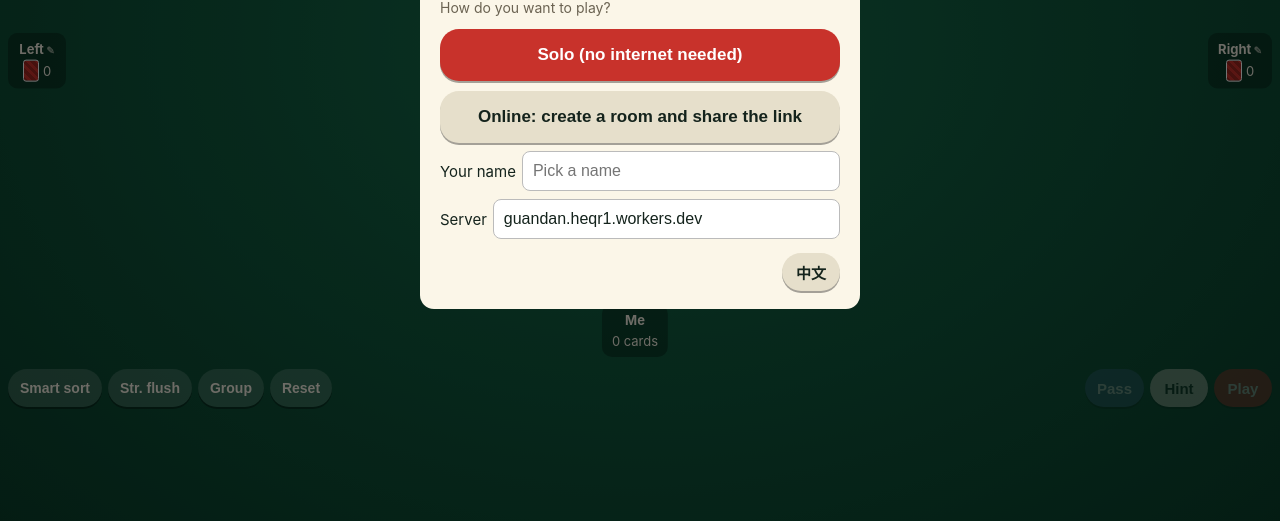
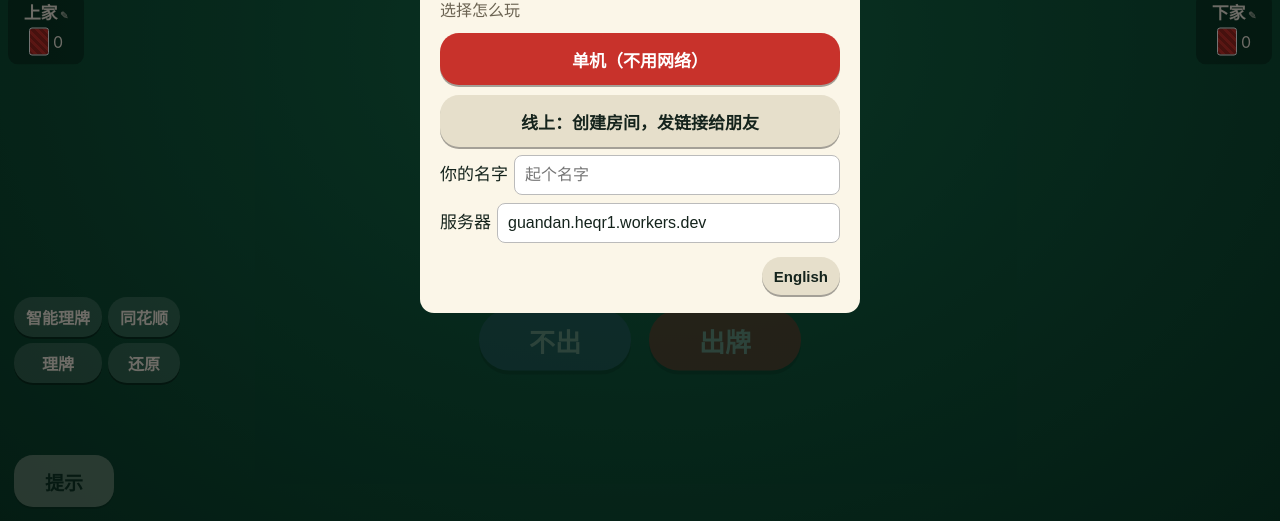
Before and after one commit to QHeSRS/guandan, a plain HTML site: page index.html in a window 1280 px wide. Shown: the part 279-800 px from the top of the page. Drawn offline with Linux system fonts and the light colour scheme.

Commit message:
Add files via upload

```diff
--- a/index.html
+++ b/index.html
@@ -79,6 +79,37 @@ html,body{margin:0;height:100%;overflow:hidden;background:#06261a;font:15px/1.4
 .note{font-size:12px;color:#6b6352}
 .choice{display:grid;gap:10px;margin-top:12px}
 .choice .bt{min-height:52px;font-size:17px}
+
+#bPass,#bPlay{font-size:calc(15px*var(--bs,1));min-height:calc(38px*var(--bs,1));min-width:calc(58px*var(--bs,1));border-radius:calc(19px*var(--bs,1))}
+.mhead{display:flex;align-items:center;justify-content:space-between;gap:10px;margin-bottom:6px}.mhead h2{margin:0}
+/* 大屏（iPad / Mac）：字更大；「不出」「出牌」放在“我”正下方的中间，又大又醒目；「提示」放另一侧 */
+#ctrl .grp.side{margin-left:auto}
+  body.big{font-size:17px}
+  body.big .lv{font-size:16px}body.big .lv b{font-size:19px;padding:2px 10px}
+  body.big .tb{font-size:16px;padding:7px 14px}
+  body.big #net{font-size:14px}
+  body.big .info{padding:7px 12px;min-width:76px}body.big .info .nm{font-size:17px;max-width:150px}body.big .info .cnt{font-size:16px}
+  body.big .back{width:20px;height:28px}
+  body.big .rk{font-size:13px}body.big .tag{font-size:12px}
+  body.big .pass{font-size:22px}
+  body.big .ptype{font-size:13px;top:-18px}
+  body.big #info{font-size:17px}
+  body.big #toast{font-size:20px;padding:10px 24px}
+  body.big #ctrl{display:flex;position:relative;min-height:calc(80px*var(--bs,1));align-items:center;padding:8px 14px}
+  body.big #ctrl .grp.mainbtns{position:absolute;left:max(50%, calc(152px*var(--bs,1) + 9px + 380px));top:50%;transform:translate(-50%,-50%);gap:18px;flex-wrap:nowrap}
+  body.big #ctrl .bt.sm{font-size:18px;min-height:48px;padding:0 18px}
+  body.big #bHint{font-size:19px;min-height:52px;min-width:100px;padding:0 20px;position:fixed;left:calc(14px + env(safe-area-inset-left));bottom:calc(14px + env(safe-area-inset-bottom));z-index:300}
+  body.big #bPass,body.big #bPlay{font-size:calc(26px*var(--bs,1));min-height:calc(61px*var(--bs,1));min-width:calc(152px*var(--bs,1));border-radius:calc(30px*var(--bs,1));padding:0 28px;box-shadow:0 4px 0 rgba(0,0,0,.35)}
+  body.big .box h2{font-size:26px}body.big .box p,body.big .box li{font-size:16px}body.big .box label{font-size:17px}
+@media (max-width:899px){
+  body.big #ctrl #bPass,body.big #ctrl #bPlay{min-width:calc(120px*var(--bs,1));padding:0 16px}
+  body.big #ctrl .grp.mainbtns{left:max(50%, calc(120px*var(--bs,1) + 9px + 250px)) !important}
+}
+@media (max-width:1299px){
+  body.big #ctrl .grp.mainbtns{left:max(50%, calc(152px*var(--bs,1) + 9px + 250px))}
+  body.big #ctrl .grp:first-child{display:grid;grid-template-columns:auto auto;gap:6px}
+  body.big #ctrl .bt.sm{min-height:40px;font-size:16px;padding:0 12px}
+}
 #ctrl{display:flex;justify-content:space-between;gap:6px;padding:4px 8px;flex:none;flex-wrap:wrap}
 #ctrl .grp{display:flex;gap:6px;flex-wrap:wrap}
 .bt{min-height:38px;min-width:58px;padding:0 12px;border-radius:19px;border:none;font-size:15px;font-weight:700;cursor:pointer;background:#f3efe2;color:var(--ink);box-shadow:0 2px 0 rgba(0,0,0,.35)}
@@ -159,9 +190,9 @@ html,body{margin:0;height:100%;overflow:hidden;background:#06261a;font:15px/1.4
       <button class="bt sm" id="bGroup" data-t="group" data-tt="groupTip">理牌</button>
       <button class="bt sm" id="bReset" data-t="reset" data-tt="resetTip">还原</button>
     </div>
-    <div class="grp">
+    <div class="grp side"><button class="bt" id="bHint" data-t="hint">提示</button></div>
+    <div class="grp mainbtns">
       <button class="bt pa" id="bPass" data-t="pass">不出</button>
-      <button class="bt" id="bHint" data-t="hint">提示</button>
       <button class="bt main" id="bPlay">出牌</button>
     </div>
   </div>
@@ -779,7 +810,7 @@ const L10N = {
     title: '离线掼蛋', howPlay: '选择怎么玩', solo: '单机（不用网络）', onlineBtn: '线上：创建房间，发链接给朋友', onlineGh: '线上模式请用 GitHub 上的版本打开。',
     server: '服务器', needSrv: '第一次用线上模式，需要填你部署好的 Cloudflare 服务器地址。', fillSrv: '请先填服务器地址',
     setCpuHost: '电脑难度和出牌速度由房主设置。', setDiff: '电脑难度', setDiffNote: '困难 / 大师：每步先模拟推演几百种可能的牌局再出牌，每步约 1 秒 / 2 秒。',
-    setSpeed: '出牌速度', setAuto: '要不起时自动跳过', setSort: '每局发牌后自动智能理牌', setSrv: '联机服务器', test: '测试', setLang: '语言 Language',
+    setSpeed: '出牌速度', setAuto: '要不起时自动跳过', setSort: '每局发牌后自动智能理牌', setSrv: '联机服务器', test: '测试', setLang: '语言 Language', setBtn: '「不出」「出牌」按键大小', setLayout: '界面布局', layout: {auto: '自动', big: '大屏（iPad / 电脑）', small: '手机'}, verLine: (v, wh, l) => `版本 ${v} · 窗口 ${wh} · 当前：${l}`, btn: {normal: '标准', large: '大', xl: '特大'},
     modeBtn: '单机 / 线上', restart: '重新开始整场', restartQ: '重新开始？', restartNote: '两边级数都回到 2。', cancel: '取消',
     names: '电脑玩家改名', namesNote: '改名随时生效。清空就恢复默认名字。', save: '保存', rename: n => `给「${n}」改名`,
     stats: '游戏统计', stRounds: '累计游戏局数', stTime: '累计游戏时间', stMonth: '本月游戏时间', stPeople: '线上一起玩过的人数',
@@ -828,7 +859,7 @@ const L10N = {
     title: 'Guandan', howPlay: 'How do you want to play?', solo: 'Solo (no internet needed)', onlineBtn: 'Online: create a room and share the link', onlineGh: 'For online play, open the GitHub version.',
     server: 'Server', needSrv: 'First time online: enter your Cloudflare server address.', fillSrv: 'Enter the server address first',
     setCpuHost: 'CPU level and speed are set by the host.', setDiff: 'CPU level', setDiffNote: 'Hard / Master: simulates hundreds of possible deals before each move, about 1 s / 2 s per move.',
-    setSpeed: 'Play speed', setAuto: 'Auto-pass when I can\'t beat', setSort: 'Smart sort after each deal', setSrv: 'Server', test: 'Test', setLang: '语言 Language',
+    setSpeed: 'Play speed', setAuto: 'Auto-pass when I can\'t beat', setSort: 'Smart sort after each deal', setSrv: 'Server', test: 'Test', setLang: '语言 Language', setBtn: 'Pass / Play button size', setLayout: 'Layout', layout: {auto: 'Auto', big: 'Large (iPad / computer)', small: 'Phone'}, verLine: (v, wh, l) => `Version ${v} · window ${wh} · now: ${l}`, btn: {normal: 'Standard', large: 'Large', xl: 'Extra large'},
     modeBtn: 'Solo / Online', restart: 'Restart game', restartQ: 'Restart?', restartNote: 'Both teams go back to level 2.', cancel: 'Cancel',
     names: 'Rename CPU players', namesNote: 'Changes apply right away. Leave empty for the default name.', save: 'Save', rename: n => `Rename "${n}"`,
     stats: 'Stats', stRounds: 'Rounds played', stTime: 'Total play time', stMonth: 'This month', stPeople: 'People played with online',
@@ -850,8 +881,9 @@ const L10N = {
 <script>
 {
 const $ = id => document.getElementById(id);
+const APPVER = '2026-11-20 v8';
 const BUDGET = {normal: 0, hard: 900, master: 2000};
-let LANG = (() => { try { const v = JSON.parse(localStorage.getItem('gd_set') || '{}').lang; if (v) return v; } catch (e) {} return /^zh/i.test(navigator.language || 'zh') ? 'zh' : 'en'; })();
+let LANG = (() => { try { const v = JSON.parse(localStorage.getItem('gd_set') || '{}').lang; if (v) return v; } catch (e) {} return 'zh'; })();   // 默认中文，用户在设置里改过才用英文
 const T = (k, ...a) => { const v = (L10N[LANG] && L10N[LANG][k] !== undefined) ? L10N[LANG][k] : L10N.zh[k]; return typeof v === 'function' ? v(...a) : (v === undefined ? k : v); };
 const RANKCN = new Proxy([], {get: (t, i) => T('ranks')[i]});
 const DIFFCN = new Proxy({}, {get: (t, k) => T('diff')[k]});
@@ -860,7 +892,7 @@ const BOTNAMES = {zh: ['小明', '阿强', '老王', '小芳', '大刘', '阿珍
 const DEFAULT_SRV = /\.workers\.dev$/.test(location.host) ? location.host : 'guandan.heqr1.workers.dev';   // 你的 Cloudflare 服务器
 const store = {get(k, d) { try { const v = localStorage.getItem(k); return v ? JSON.parse(v) : d; } catch (e) { return d; } }, set(k, v) { try { localStorage.setItem(k, JSON.stringify(v)); } catch (e) {} }};
 const UI = {sel: new Set(), groups: [], hints: null, hi: -1, sfs: null, sfi: -1, phase: 'play',
-  reqId: 0, thinking: -1, set: Object.assign({diff: 'normal', speed: 'fast', autoPass: true, autoSort: true, tracker: false}, store.get('gd_set', {}))};
+  reqId: 0, thinking: -1, set: Object.assign({layout: 'auto', btnSize: 'normal', diff: 'normal', speed: 'fast', autoPass: true, autoSort: true, tracker: false}, store.get('gd_set', {}))};
 UI.set.lang = LANG;
 let BOTNM = store.get('gd_botnames', ['', '', '', '']);   // 单机时电脑玩家的自定义名字
 const IN_CLAUDE = /claude/.test(location.host);
@@ -925,22 +957,26 @@ function columns() {
 }
 function sizeVars() {
   const W = innerWidth, H = innerHeight;
-  const cw = Math.round(Math.max(40, Math.min(66, W / 10.5, H * 0.115)));
+  const lay = UI.set.layout || 'auto';
+  const big = lay === 'big' ? true : lay === 'small' ? false : (W >= 680 && H >= 460);
+  document.body.classList.toggle('big', big);
+  const cw = Math.round(Math.max(40, Math.min(big ? 80 : 66, W / 10.5, H * (big ? 0.11 : 0.115))));
   const sw = Math.round(cw * 0.62);
   const r = document.documentElement.style;
   r.setProperty('--cw', cw + 'px'); r.setProperty('--ch', Math.round(cw * 1.4) + 'px');
   r.setProperty('--sw', sw + 'px'); r.setProperty('--sh', Math.round(sw * 1.4) + 'px');
-  UI.cw = cw; UI.sw = sw;
+  UI.cw = cw; UI.sw = sw; UI.big = big;
 }
 function renderHand() {
   const el = $('hand'), cols = columns(), cw = UI.cw, ch = Math.round(cw * 1.4);
   const maxN0 = Math.max(1, ...cols.map(c => c.cards.length));
-  const W = el.clientWidth || innerWidth, n = cols.length;
+  const gut = UI.big ? 130 : 0;   // 大屏左下角留给「提示」按钮
+  const W = (el.clientWidth || innerWidth) - gut, n = cols.length;
   const spx = n > 1 ? Math.min(cw + 4, (W - cw - 12) / (n - 1)) : 0;
   // 列之间够宽：点数和花色横排，每张露一行即可；太挤：竖排，每张多露一点，保证花色看得见
   const horiz = n <= 1 || spx >= cw * 0.82;
   const vo = Math.round(horiz ? cw * 0.4 : cw * 0.7);
-  const x0 = (W - (spx * (n - 1) + cw)) / 2;
+  const x0 = gut + (W - (spx * (n - 1) + cw)) / 2;
   el.style.height = (ch + (maxN0 - 1) * vo + 14) + 'px';
   const ret = UI.phase === 'return';
   let h = '';
@@ -1537,6 +1573,8 @@ function startScreen() {
   };
 }
 // ----- 语言 -----
+const BTNSCALE = {normal: 1, large: 1.25, xl: 1.5};
+function applyBtnSize() { document.documentElement.style.setProperty('--bs', BTNSCALE[UI.set.btnSize] || 1); }
 function setLang(l) {
   LANG = l; UI.set.lang = l; store.set('gd_set', UI.set);
   document.documentElement.lang = l === 'zh' ? 'zh-CN' : 'en';
@@ -1651,26 +1689,32 @@ document.addEventListener('keydown', e => {
 $('bSet').onclick = () => {
   const s = UI.set, guest = MODE === 'guest';
   const bots = [0, 1, 2, 3].filter(isBotSeat);
-  modal(`<h2>${T('settings')}</h2>
+  modal(`<div class="mhead"><h2>${T('settings')}</h2><button class="bt main" id="mOk2">${T('ok')}</button></div>
   <p>${T('setLang')}</p><div class="seg"><button class="bt ${LANG === 'zh' ? 'main' : ''}" data-lg="zh">中文</button><button class="bt ${LANG === 'en' ? 'main' : ''}" data-lg="en">English</button></div>
   ${guest ? `<p class="note">${T('setCpuHost')}</p>` : `
   <p>${T('setDiff')}</p><div class="seg">${['normal', 'hard', 'master'].map(k => `<button class="bt ${s.diff === k ? 'main' : ''}" data-df="${k}">${DIFFCN[k]}</button>`).join('')}</div>
   <p style="font-size:12px;color:#555">${T('setDiffNote')}</p>
   <p>${T('setSpeed')}</p><div class="seg">${['fast', 'mid', 'slow', 'slower'].map(k => `<button class="bt ${s.speed === k ? 'main' : ''}" data-sp="${k}">${T('speed')[k]}</button>`).join('')}</div>`}
+  <p>${T('setLayout')}</p><div class="seg">${['auto', 'big', 'small'].map(k => `<button class="bt ${(s.layout || 'auto') === k ? 'main' : ''}" data-ly="${k}">${T('layout')[k]}</button>`).join('')}</div>
+  <p>${T('setBtn')}</p><div class="seg">${['normal', 'large', 'xl'].map(k => `<button class="bt ${(s.btnSize || 'normal') === k ? 'main' : ''}" data-bs="${k}">${T('btn')[k]}</button>`).join('')}</div>
   <label><input type="checkbox" id="oAuto" ${s.autoPass ? 'checked' : ''}> ${T('setAuto')}</label>
   <label><input type="checkbox" id="oSort" ${s.autoSort ? 'checked' : ''}> ${T('setSort')}</label>
   ${bots.length && S.hands && (MODE === 'offline' || NET.started) ? `<p>${T('names')}</p><div class="chips">${bots.map(p => `<span class="chip" data-rn="${p}">${esc(nameOf(p))} ✎</span>`).join('')}</div>` : ''}
   ${IN_CLAUDE ? '' : `<div class="srv"><span>${T('setSrv')}</span><input id="oSrv" value="${esc(NET.srv)}" placeholder="xxx.workers.dev"><button class="bt" id="oTest">${T('test')}</button></div>`}
+  <p class="note">${T('verLine', APPVER, innerWidth + '×' + innerHeight, document.body.classList.contains('big') ? T('layout').big : T('layout').small)}</p>
   <div class="row"><button class="bt" id="mStats">${T('stats')}</button>${MODE === 'offline' ? `<button class="bt" id="mMode">${T('modeBtn')}</button>` : `<button class="bt" id="mLeave">${T('leaveRoom')}</button>`}${guest ? '' : `<button class="bt" id="mRestart">${T('restart')}</button>`}<button class="bt main" id="mOk">${T('ok')}</button></div>`);
   document.querySelectorAll('[data-lg]').forEach(b => b.onclick = () => { setLang(b.dataset.lg); $('bSet').onclick(); });
   document.querySelectorAll('[data-df]').forEach(b => b.onclick = () => { s.diff = b.dataset.df; document.querySelectorAll('[data-df]').forEach(x => x.classList.toggle('main', x === b)); });
   document.querySelectorAll('[data-sp]').forEach(b => b.onclick = () => { s.speed = b.dataset.sp; document.querySelectorAll('[data-sp]').forEach(x => x.classList.toggle('main', x === b)); });
+  document.querySelectorAll('[data-ly]').forEach(b => b.onclick = () => { s.layout = b.dataset.ly; store.set('gd_set', s); sizeVars(); render(); document.querySelectorAll('[data-ly]').forEach(x => x.classList.toggle('main', x === b)); });
+  document.querySelectorAll('[data-bs]').forEach(b => b.onclick = () => { s.btnSize = b.dataset.bs; store.set('gd_set', s); applyBtnSize(); render(); document.querySelectorAll('[data-bs]').forEach(x => x.classList.toggle('main', x === b)); });
   document.querySelectorAll('[data-rn]').forEach(b => b.onclick = () => renameBot(+b.dataset.rn));
   $('mOk').onclick = () => {
     s.autoPass = $('oAuto').checked; s.autoSort = $('oSort').checked; store.set('gd_set', s);
     if ($('oSrv')) { const v = $('oSrv').value.trim().replace(/\/+$/, ''); if (v && MODE === 'offline') { NET.srv = v; store.set('gd_srv', v); } }
     closeModal(); render(); if (MODE !== 'guest' && S.turn === ME) tick();
   };
+  $('mOk2').onclick = () => $('mOk').click();
   $('mStats').onclick = showStats;
   if ($('oTest')) $('oTest').onclick = () => { const v = $('oSrv').value.trim(); if (v) NET.srv = v; testServer(false); };
   if ($('mMode')) $('mMode').onclick = () => { clearTimeout(timer); startScreen(); };
@@ -1686,6 +1730,7 @@ $('bHelp').onclick = () => { modal(T('helpHtml') + `<div class="row"><button cla
 ['i1', 'i2', 'i3', 'i0'].forEach(id => $(id).addEventListener('click', () => { const p = +$(id).dataset.seat; if (isBotSeat(p)) renameBot(p); }));
 addEventListener('resize', () => { sizeVars(); render(); renderLobby(); });
 sizeVars();
+applyBtnSize();
 setLang(LANG);
 
 // ---------- 启动 ----------
--- a/sw.js
+++ b/sw.js
@@ -1,5 +1,5 @@
 // 离线缓存：先用本地缓存秒开，有网时在后台悄悄更新
-const CACHE = 'guandan-v6';
+const CACHE = 'guandan-v7';
 const FILES = ['./', './index.html', './manifest.webmanifest', './icon-192.png', './icon-512.png', './apple-touch-icon.png'];
 self.addEventListener('install', e => e.waitUntil(caches.open(CACHE).then(c => c.addAll(FILES)).then(() => self.skipWaiting())));
 self.addEventListener('activate', e => e.waitUntil(caches.keys().then(ks => Promise.all(ks.filter(k => k !== CACHE).map(k => caches.delete(k)))).then(() => self.clients.claim())));
```
